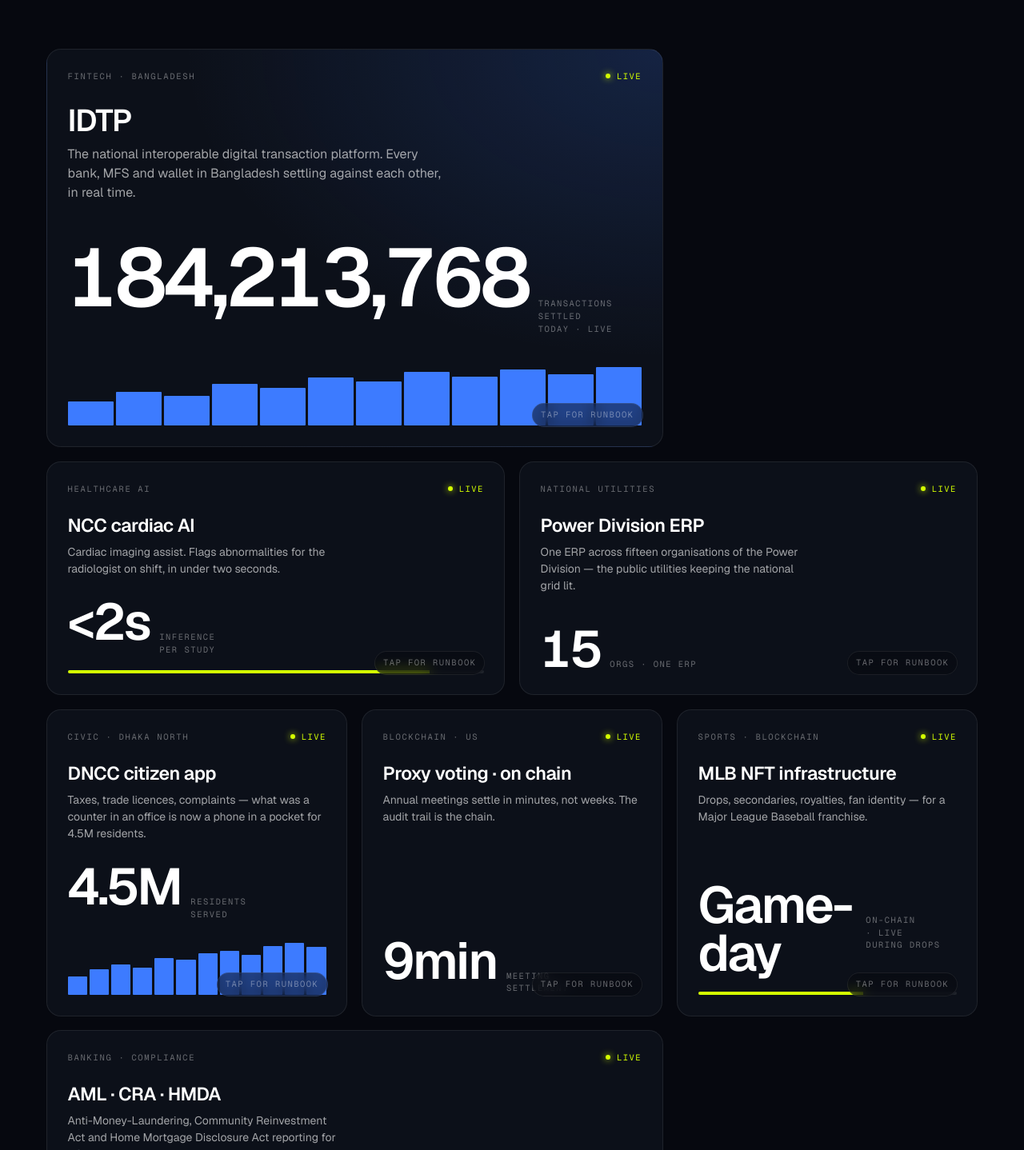
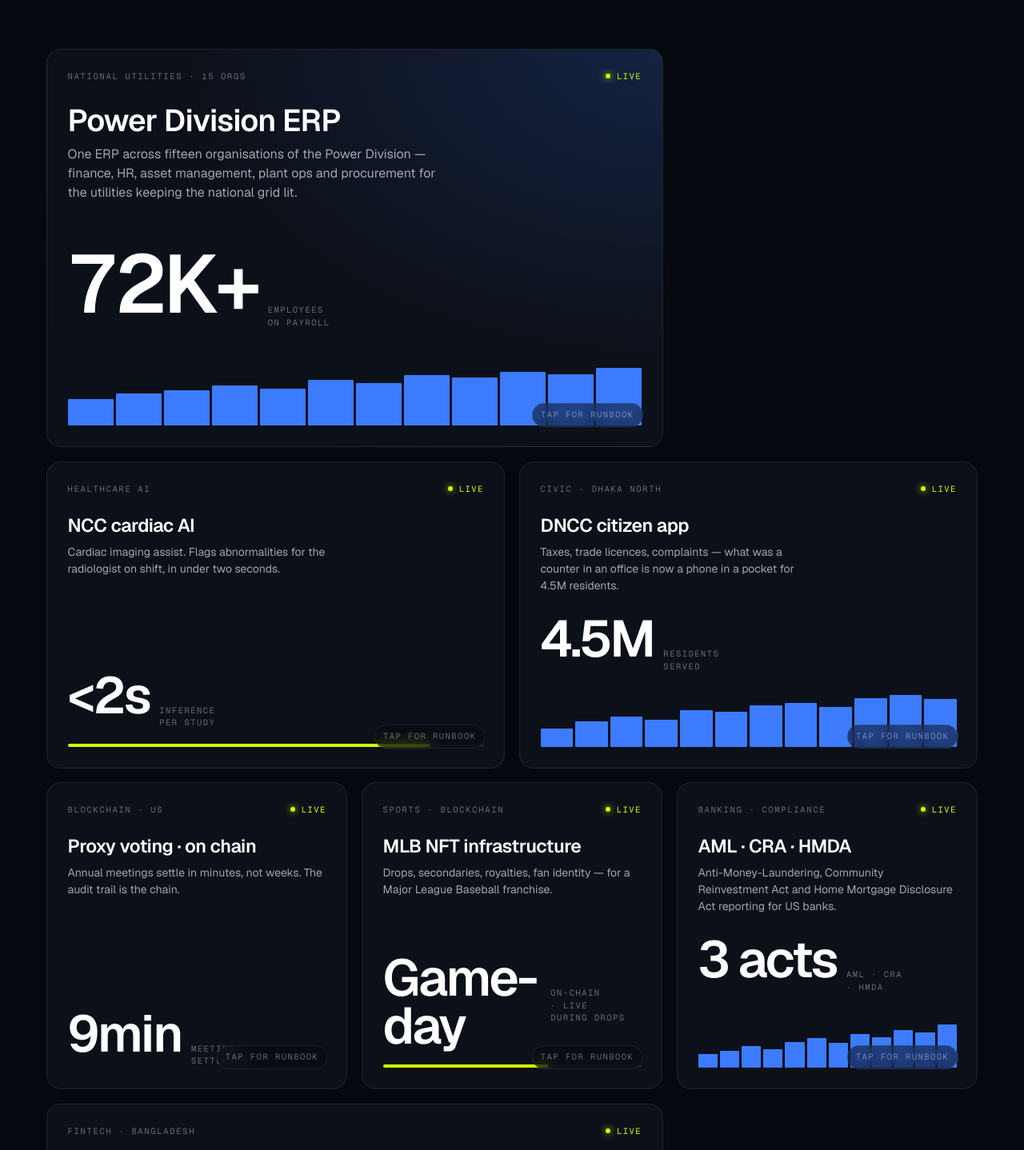
Before and after one commit to abroastags/techvision-site, a React (Vite) app: page / in a window 1280 px wide. Shown: the part 1772-3210 px from the top of the page at 80% size. Built offline with nearby package versions, Linux system fonts and the light colour scheme.

Commit message:
Reorder tiles: Power Division ERP first, IDTP last on both pages

```diff
--- a/src/future/FutureNow.jsx
+++ b/src/future/FutureNow.jsx
@@ -375,13 +375,13 @@
 /* ── Bento ──────────────────────────────────────────────────── */
 const TILES = [
   {
-    id: 'idtp', tag: 'FINTECH · BANGLADESH', name: 'IDTP',
-    claim: 'The national interoperable digital transaction platform. Every bank, MFS and wallet in Bangladesh settling against each other, in real time.',
-    metric: '180M+', metricLabel: 'eligible account holders',
-    sla: '99.99%', region: 'Dhaka · DAC', sector: 'Fintech · public infrastructure',
-    role: 'Architecture · build · ops', oncall: 'N. Rahman (L1)', deploy: 'v3.2.1 · 4h ago',
+    id: 'power-erp', tag: 'NATIONAL UTILITIES · 15 ORGS', name: 'Power Division ERP',
+    claim: 'One ERP across fifteen organisations of the Power Division — finance, HR, asset management, plant ops and procurement for the utilities keeping the national grid lit.',
+    metric: '72K+', metricLabel: 'employees on payroll',
+    sla: '99.95%', region: 'Dhaka', sector: 'Utility · public',
+    role: 'Full lifecycle · on-call', oncall: 'A. Karim (L2)', deploy: 'v6.4.0 · 11h ago',
     feature: true,
-    spark: [40, 55, 48, 68, 62, 78, 72, 88, 80, 92, 84, 96],
+    spark: [44, 52, 58, 66, 60, 74, 70, 82, 78, 88, 84, 94],
   },
   {
     id: 'ncc-ai', tag: 'HEALTHCARE AI', name: 'NCC cardiac AI',
@@ -390,13 +390,6 @@
     sla: 'Clinical-grade', region: 'Dhaka · NCC', sector: 'Healthcare · AI',
     role: 'Research · build · deploy', oncall: 'S. Hossain (L1)', deploy: 'v1.8 · 2d ago',
     bar: 87,
-  },
-  {
-    id: 'power-erp', tag: 'NATIONAL UTILITIES', name: 'Power Division ERP',
-    claim: 'One ERP across fifteen organisations of the Power Division — the public utilities keeping the national grid lit.',
-    metric: '15', metricLabel: 'orgs · one ERP',
-    sla: '99.95%', region: 'Dhaka', sector: 'Utility · public',
-    role: 'Full lifecycle · on-call', oncall: 'A. Karim (L2)', deploy: 'v6.4.0 · 11h ago',
   },
   {
     id: 'dncc', tag: 'CIVIC · DHAKA NORTH', name: 'DNCC citizen app',
@@ -429,6 +422,14 @@
     role: 'Engine · reporting · run', oncall: 'F. Ahmed (L2)', deploy: 'v9.1.0 · 6h ago',
     spark: [22, 28, 35, 30, 42, 48, 40, 55, 50, 62, 58, 70],
   },
+  {
+    id: 'idtp', tag: 'FINTECH · BANGLADESH', name: 'IDTP',
+    claim: 'The national interoperable digital transaction platform. Every bank, MFS and wallet in Bangladesh settling against each other, in real time.',
+    metric: '180M+', metricLabel: 'eligible account holders',
+    sla: '99.99%', region: 'Dhaka · DAC', sector: 'Fintech · public infrastructure',
+    role: 'Architecture · build · ops', oncall: 'N. Rahman (L1)', deploy: 'v3.2.1 · 4h ago',
+    spark: [40, 55, 48, 68, 62, 78, 72, 88, 80, 92, 84, 96],
+  },
 ];
 
 function FutureSystems() {
@@ -455,13 +456,13 @@
         </div>
 
         <div className="fn-bento">
-          <FnTile size="lg" tile={{ ...TILES[0], liveMetric: liveIdtp, metricLabel: 'transactions settled today · live' }} />
+          <FnTile size="lg" tile={TILES[0]} />
           <FnTile size="md" tile={TILES[1]} />
           <FnTile size="md" tile={TILES[2]} />
           <FnTile size="sm" tile={TILES[3]} />
           <FnTile size="sm" tile={TILES[4]} />
           <FnTile size="sm" tile={TILES[5]} />
-          <FnTile size="xl" tile={TILES[6]} />
+          <FnTile size="xl" tile={{ ...TILES[6], liveMetric: liveIdtp, metricLabel: 'transactions settled today · live' }} />
         </div>
       </div>
     </section>
```
Also changed, not shown: src/projects/Projects.jsx (+13 -6 lines).
